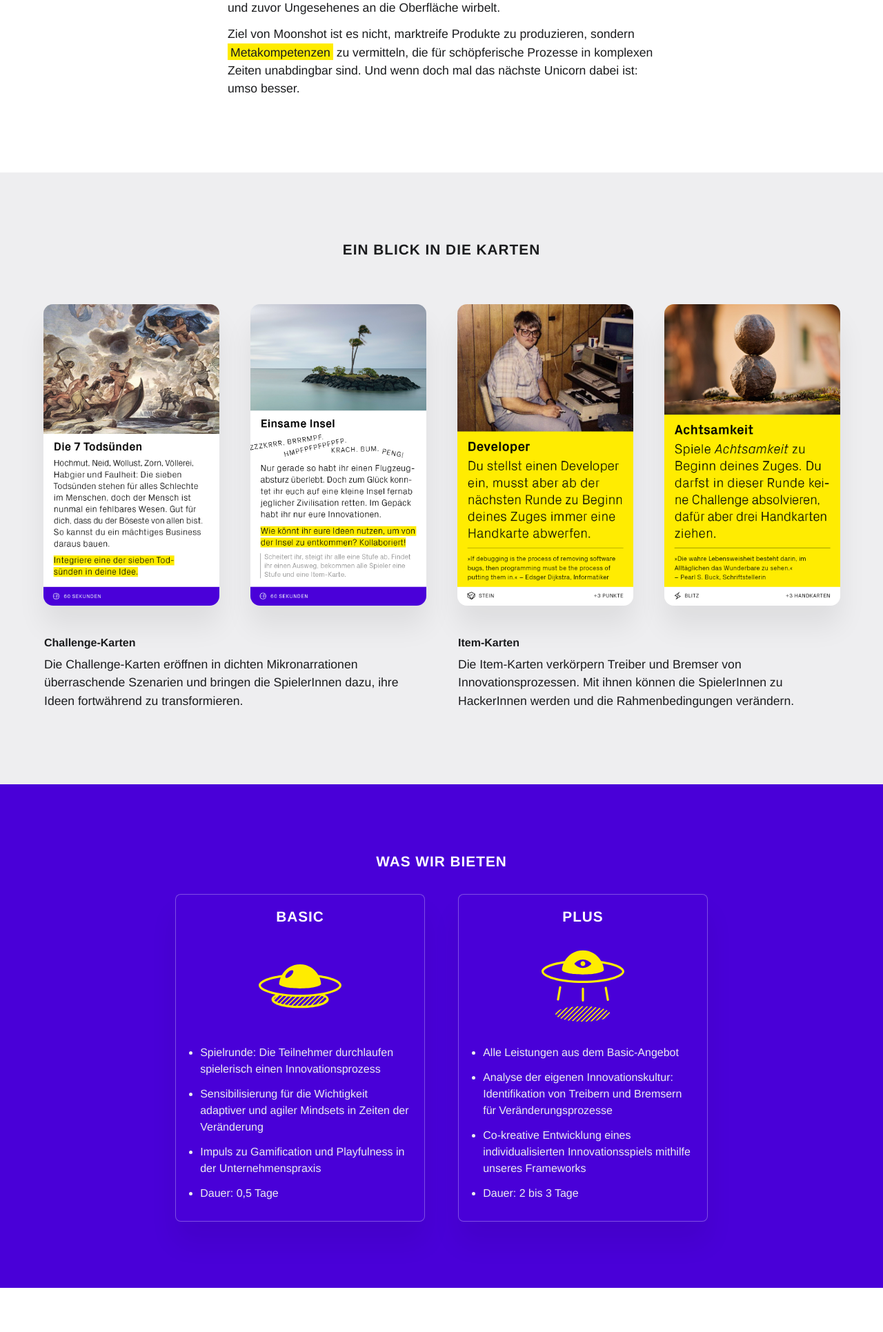
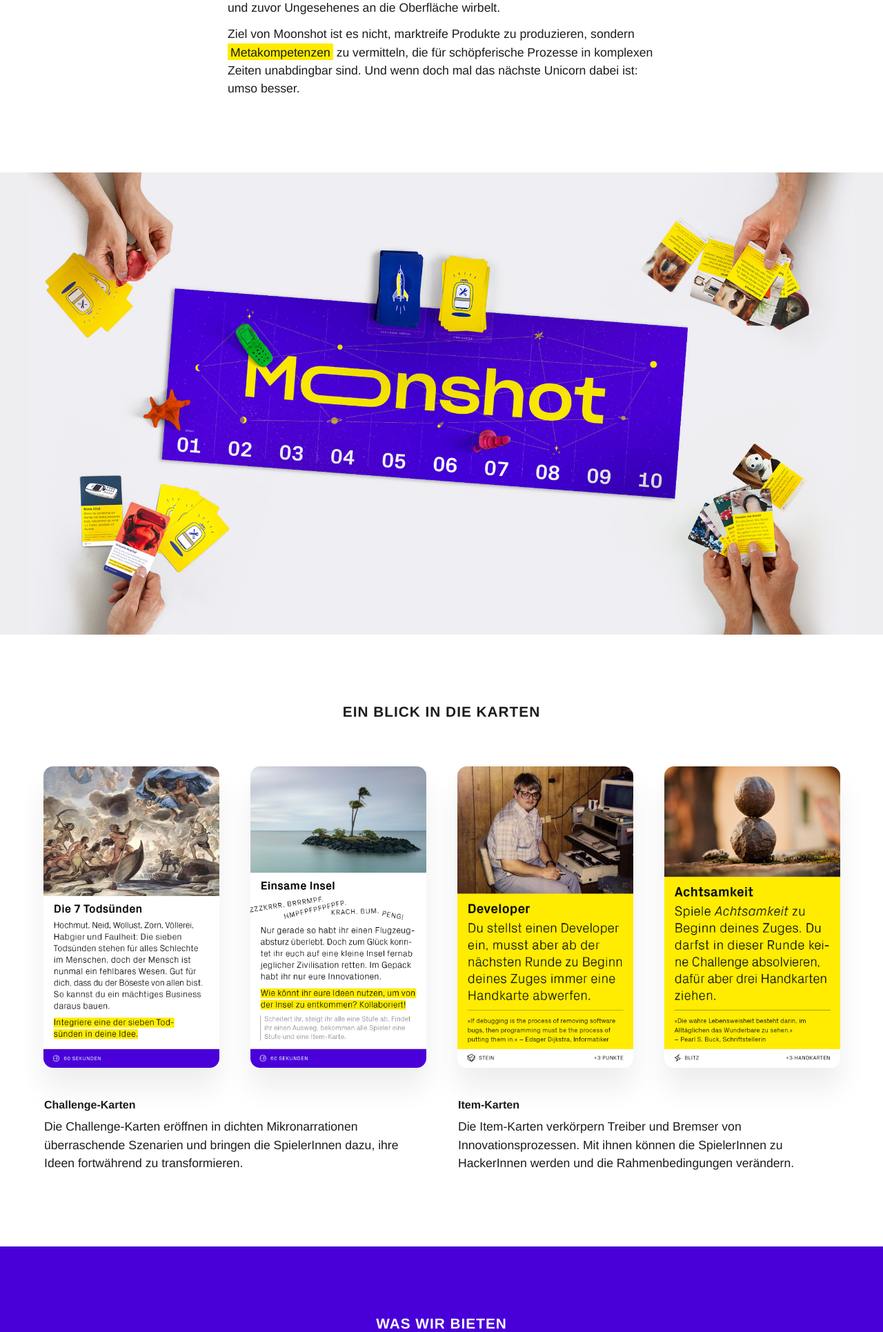
Before and after one commit to christowski/Moonshot, a PHP site: page / in a window 1280 px wide. Shown: the part 1559-3490 px from the top of the page at 69% size. Run offline with PHP 8.4, Linux system fonts and the light colour scheme; some web fonts are replaced.

Commit message:
added section for game situation image

```diff
--- a/index.php
+++ b/index.php
@@ -65,7 +65,13 @@
       </div>
     </div>
 
-    <div class="container container-silver">
+    <div class="container container-image container-silver">
+      <div class="content-superwide">
+        <img src="media/moonshot-spielsituation.jpg" title="Moonshot Spielbrett und Spielkarten" alt="Bild vom Moonshot Spielbrett und Spielkarten von oben">
+      </div>
+    </div>
+
+    <div class="container">
       <div class="content-superwide">
 
         <div class="content">
--- a/sass/screen.sass
+++ b/sass/screen.sass
@@ -61,6 +61,14 @@ footer
     width: 100%
     height: 100%
     z-index: 1500
+
+.container-image
+  padding: 0
+  margin: 0
+  img
+    max-width: 100%
+    margin: 0 auto
+    display: block
 
 .container-violet
   background: $primary
--- a/stylesheets/screen.css
+++ b/stylesheets/screen.css
@@ -396,53 +396,65 @@ footer p {
 }
 
 /* line 65, ../sass/screen.sass */
+.container-image {
+  padding: 0;
+  margin: 0;
+}
+/* line 68, ../sass/screen.sass */
+.container-image img {
+  max-width: 100%;
+  margin: 0 auto;
+  display: block;
+}
+
+/* line 73, ../sass/screen.sass */
 .container-violet {
   background: #4900D8;
   color: #EEEEF0;
   background-size: cover;
 }
-/* line 70, ../sass/screen.sass */
+/* line 78, ../sass/screen.sass */
 .container-violet h2 {
   color: #FFFFFF;
 }
 
-/* line 73, ../sass/screen.sass */
+/* line 81, ../sass/screen.sass */
 .container-yellow {
   background: #FFEC00;
   color: #1B1C1E;
 }
 
-/* line 77, ../sass/screen.sass */
+/* line 85, ../sass/screen.sass */
 .container-silver {
   background: #EEEEF0;
   color: #1B1C1E;
 }
 
-/* line 81, ../sass/screen.sass */
+/* line 89, ../sass/screen.sass */
 .container-charcoal {
   background: #1B1C1E;
   color: #EEEEF0;
 }
 
-/* line 87, ../sass/screen.sass */
+/* line 95, ../sass/screen.sass */
 .content {
   margin: 0 auto;
   max-width: 620px;
 }
 
-/* line 91, ../sass/screen.sass */
+/* line 99, ../sass/screen.sass */
 .content-wide {
   margin: 0 auto;
   max-width: 820px;
 }
 
-/* line 95, ../sass/screen.sass */
+/* line 103, ../sass/screen.sass */
 .content-superwide {
   margin: 0 auto;
   max-width: 1200px;
 }
 
-/* line 99, ../sass/screen.sass */
+/* line 107, ../sass/screen.sass */
 .content-shadow {
   box-shadow: 0 28px 60px 0 rgba(0, 0, 0, 0.2);
 }
@@ -457,7 +469,7 @@ footer p {
     transform: translateY(0%);
   }
 }
-/* line 114, ../sass/screen.sass */
+/* line 122, ../sass/screen.sass */
 h1.logo img {
   animation: fadein 2s;
   width: 90%;
@@ -468,12 +480,12 @@ h1.logo img {
   filter: drop-shadow(0px 30px 40px rgba(0, 0, 0, 0.15));
 }
 
-/* line 122, ../sass/screen.sass */
+/* line 130, ../sass/screen.sass */
 h1.logo span {
   opacity: 0 !important;
 }
 
-/* line 125, ../sass/screen.sass */
+/* line 133, ../sass/screen.sass */
 .line {
   animation: fadein 2.5s;
   width: 1px;
@@ -483,19 +495,19 @@ h1.logo span {
   margin: 0.5em auto 1rem;
 }
 @media (min-width: 768px) {
-  /* line 125, ../sass/screen.sass */
+  /* line 133, ../sass/screen.sass */
   .line {
     height: 140px;
     margin: 1.5rem auto 2rem;
   }
 }
 
-/* line 136, ../sass/screen.sass */
+/* line 144, ../sass/screen.sass */
 h2, p {
   margin-bottom: 0.75rem;
 }
 
-/* line 139, ../sass/screen.sass */
+/* line 147, ../sass/screen.sass */
 h2 {
   font-size: 1.3rem;
   font-weight: 700;
@@ -504,126 +516,126 @@ h2 {
   text-align: center;
   margin-bottom: 2rem;
 }
-/* line 146, ../sass/screen.sass */
+/* line 154, ../sass/screen.sass */
 h2 grid {
   font-size: 1.4rem;
   text-align: left;
   margin-bottom: 0.75rem;
 }
 
-/* line 151, ../sass/screen.sass */
+/* line 159, ../sass/screen.sass */
 em {
   font-size: italic;
 }
 
-/* line 153, ../sass/screen.sass */
+/* line 161, ../sass/screen.sass */
 strong {
   font-weight: bold;
 }
 
-/* line 156, ../sass/screen.sass */
+/* line 164, ../sass/screen.sass */
 p {
   font-size: 1rem;
 }
 @media (min-width: 420px) {
-  /* line 156, ../sass/screen.sass */
+  /* line 164, ../sass/screen.sass */
   p {
     font-size: 1.1rem;
   }
 }
 
-/* line 161, ../sass/screen.sass */
+/* line 169, ../sass/screen.sass */
 p span {
   background: #FFEC00;
   display: inline;
   padding: 3px 4px 1px;
 }
 
-/* line 166, ../sass/screen.sass */
+/* line 174, ../sass/screen.sass */
 p.subline {
   font-size: 2rem;
   color: #FFEC00;
 }
 
-/* line 170, ../sass/screen.sass */
+/* line 178, ../sass/screen.sass */
 p.intro {
   animation: fadein 3s;
   color: #FFEC00;
   filter: drop-shadow(0px 10px 20px rgba(0, 0, 0, 0.15));
 }
 @media (min-width: 768px) {
-  /* line 170, ../sass/screen.sass */
+  /* line 178, ../sass/screen.sass */
   p.intro {
     font-size: 1.3rem;
     line-height: 1.6;
   }
 }
 
-/* line 178, ../sass/screen.sass */
+/* line 186, ../sass/screen.sass */
 blockquote p {
   font-size: 1.1rem;
   line-height: 1.6;
 }
 @media (min-width: 420px) {
-  /* line 178, ../sass/screen.sass */
+  /* line 186, ../sass/screen.sass */
   blockquote p {
     font-size: 1.5rem;
   }
 }
-/* line 183, ../sass/screen.sass */
+/* line 191, ../sass/screen.sass */
 blockquote p span {
   background: #FFFFFF;
   display: inline;
 }
 
-/* line 187, ../sass/screen.sass */
+/* line 195, ../sass/screen.sass */
 blockquote p.source {
   font-size: 1.1rem;
 }
 
-/* line 190, ../sass/screen.sass */
+/* line 198, ../sass/screen.sass */
 a, a:active, a:visited {
   color: inherit;
   text-decoration: underline;
   transition: all ease 200ms;
 }
 
-/* line 194, ../sass/screen.sass */
+/* line 202, ../sass/screen.sass */
 a:hover, a:focus {
   text-decoration: none;
 }
 
-/* line 197, ../sass/screen.sass */
+/* line 205, ../sass/screen.sass */
 ul {
   list-style-type: disc;
 }
-/* line 199, ../sass/screen.sass */
+/* line 207, ../sass/screen.sass */
 ul li {
   margin-bottom: 0.75rem;
   margin-left: 1.2rem;
 }
 
-/* line 207, ../sass/screen.sass */
+/* line 215, ../sass/screen.sass */
 .content-contact h2 {
   text-align: left;
   margin-bottom: 1rem;
 }
 
-/* line 211, ../sass/screen.sass */
+/* line 219, ../sass/screen.sass */
 .content-contact img {
   float: left;
   margin: 0 1rem 0.5rem 0;
   max-width: 100px;
 }
 @media (min-width: 768px) {
-  /* line 211, ../sass/screen.sass */
+  /* line 219, ../sass/screen.sass */
   .content-contact img {
     max-width: 143px;
     margin: 1rem 3rem 0 0;
   }
 }
 
-/* line 219, ../sass/screen.sass */
+/* line 227, ../sass/screen.sass */
 p.contact-cta a,
 p.contact-cta a:active,
 p.contact-cta a:visited,
@@ -644,7 +656,7 @@ button.cta:visited {
   line-height: 1rem;
 }
 @media (min-width: 768px) {
-  /* line 219, ../sass/screen.sass */
+  /* line 227, ../sass/screen.sass */
   p.contact-cta a,
   p.contact-cta a:active,
   p.contact-cta a:visited,
@@ -656,7 +668,7 @@ button.cta:visited {
   }
 }
 
-/* line 241, ../sass/screen.sass */
+/* line 249, ../sass/screen.sass */
 p.contact-cta a:focus,
 p.contact-cta a:hover,
 button.cta:focus,
@@ -666,12 +678,12 @@ button.cta:hover {
   cursor: pointer;
 }
 
-/* line 253, ../sass/screen.sass */
+/* line 261, ../sass/screen.sass */
 .contact-container {
   max-width: 1200px;
 }
 @media (min-width: 420px) {
-  /* line 253, ../sass/screen.sass */
+  /* line 261, ../sass/screen.sass */
   .contact-container {
     display: grid;
     grid-template-columns: repeat(2, 1fr);
@@ -680,13 +692,13 @@ button.cta:hover {
   }
 }
 
-/* line 261, ../sass/screen.sass */
+/* line 269, ../sass/screen.sass */
 .contact-box {
   border-bottom: 1px solid #CCCCCF;
   margin-bottom: 1.5rem;
 }
 @media (min-width: 420px) {
-  /* line 261, ../sass/screen.sass */
+  /* line 269, ../sass/screen.sass */
   .contact-box {
     grid-column: 1;
     border-right: 1px solid #CCCCCF;
@@ -696,40 +708,40 @@ button.cta:hover {
   }
 }
 @media (min-width: 768px) {
-  /* line 261, ../sass/screen.sass */
+  /* line 269, ../sass/screen.sass */
   .contact-box {
     padding-right: 3em;
   }
 }
 
 @media (min-width: 420px) {
-  /* line 273, ../sass/screen.sass */
+  /* line 281, ../sass/screen.sass */
   .newsletter-box {
     grid-column: 2;
     padding-left: 1em;
   }
 }
 @media (min-width: 768px) {
-  /* line 273, ../sass/screen.sass */
+  /* line 281, ../sass/screen.sass */
   .newsletter-box {
     padding-left: 3em;
   }
 }
 
-/* line 283, ../sass/screen.sass */
+/* line 291, ../sass/screen.sass */
 img.proto-portrait {
   max-width: 240px;
   margin: 0 auto 1.5rem auto;
   display: block;
 }
 @media (min-width: 420px) {
-  /* line 283, ../sass/screen.sass */
+  /* line 291, ../sass/screen.sass */
   img.proto-portrait {
     margin: 0 0 1.5rem 0;
   }
 }
 @media (min-width: 768px) {
-  /* line 283, ../sass/screen.sass */
+  /* line 291, ../sass/screen.sass */
   img.proto-portrait {
     float: right;
     opacity: 0.8;
```
Also changed, not shown: media/moonshot-spielsituation.jpg (added).
